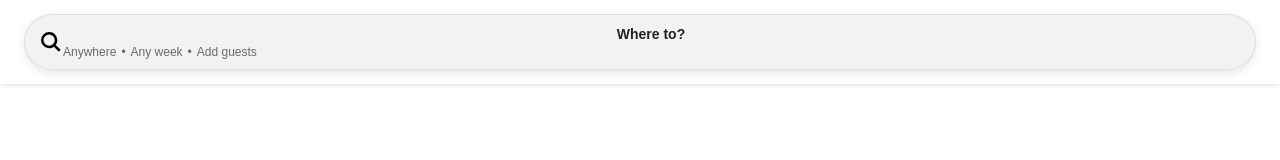
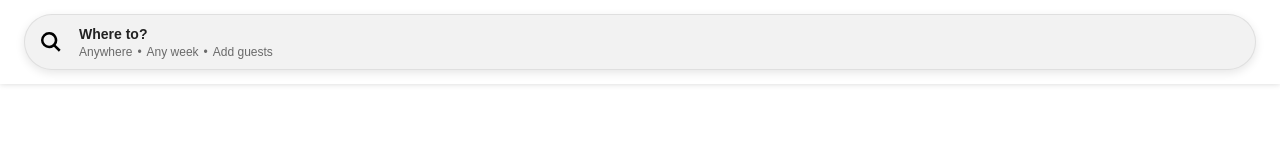
Before and after one commit to otag30/AirBnB, a plain HTML site: page index.html in a window 1280 px wide. Drawn offline with Linux system fonts and the light colour scheme.

Commit message:
Completed task feature/headerSearchBar

```diff
--- a/style.css
+++ b/style.css
@@ -81,7 +81,7 @@ button {
 
 .header_search_textbox {
     display: inline-block;
-    padding-left: 2px;
+    padding-left: 18px;
 }
 
 .header_search_textmain {
@@ -90,6 +90,7 @@ button {
     font-weight: var(--fontWeight-M);
     line-height: var(--fontLine-M);
     display: block;
+    text-align: left;
 }
 
 .header_search_textsecond {
@@ -97,6 +98,7 @@ button {
     font-size: var(--fontSize-S);
     font-weight: var(--fontWeight-S);
     line-height: var(--fontLine-S);
+    text-align: left;
 }
 
 .header_search_icon {
```
Also changed, not shown: index.html (line endings or trailing spaces).
